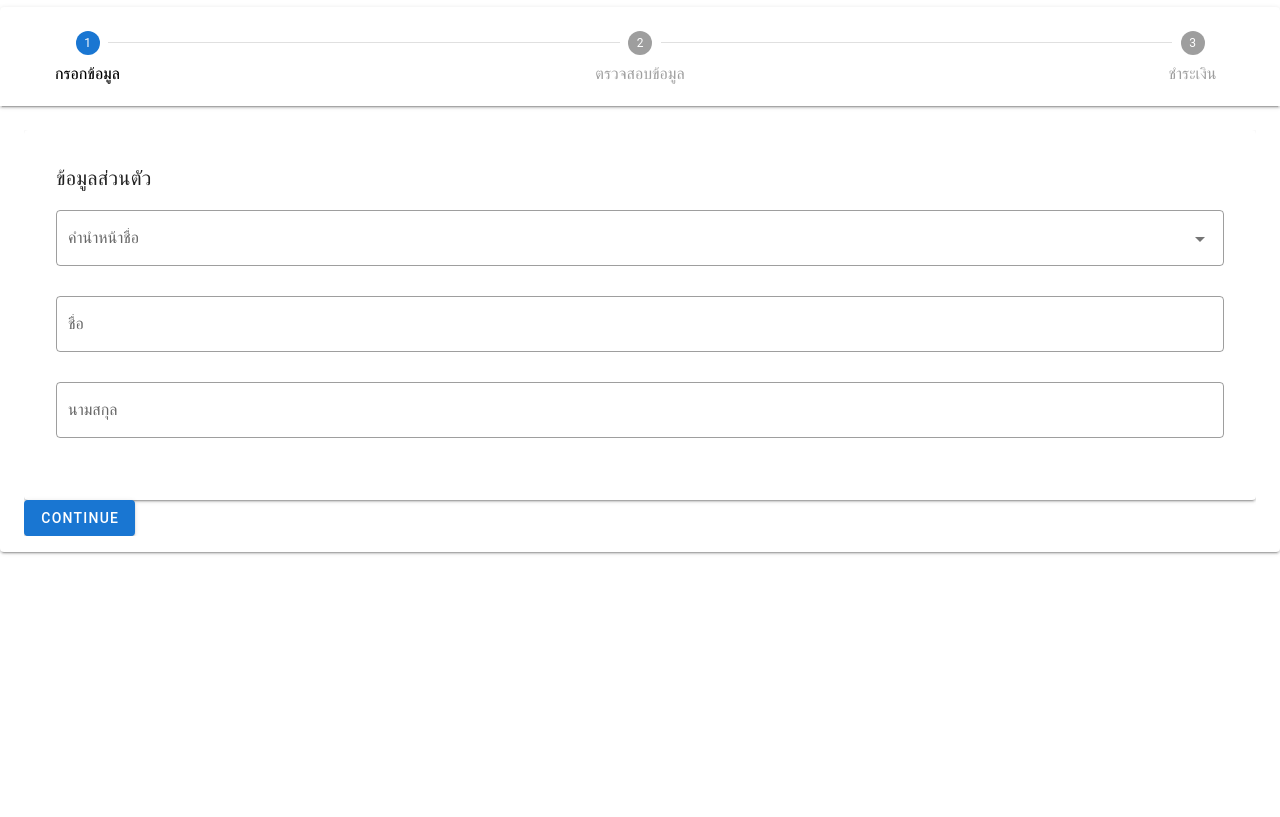
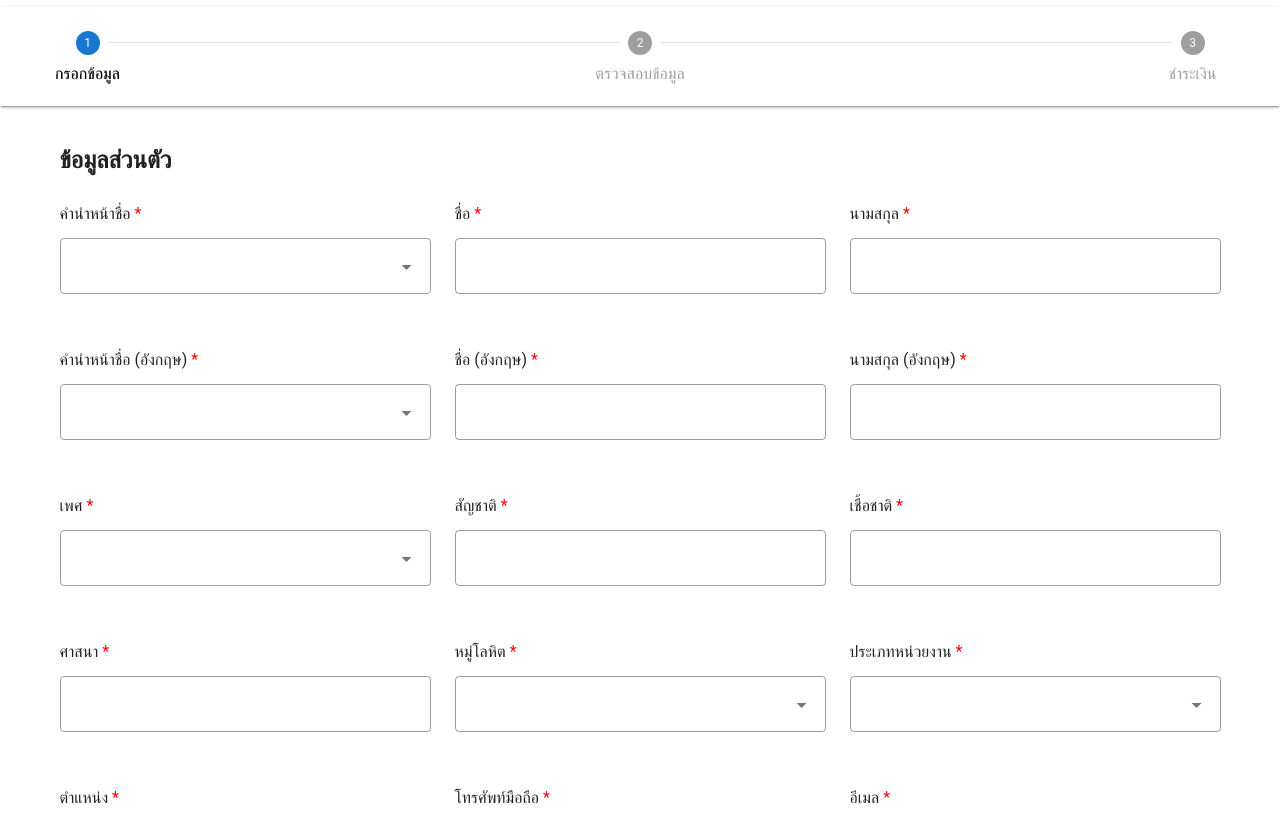
Before and after one commit to taemphong/project-ccpn, a Vue app: page /user-register in a window 1280 px wide. Shown: the part 280-1097 px from the top of the page. Before the commit the page ends 832 px from the top, so only its background shows below. Built offline with nearby package versions, Linux system fonts and the light colour scheme.

Commit message:
Userregis1

```diff
--- a/src/components/Form/UserRegisterStep1.vue
+++ b/src/components/Form/UserRegisterStep1.vue
@@ -1,35 +1,312 @@
+<template>
+    <v-container>
+      <v-row>
+        <v-col cols="12">
+          <h2>ข้อมูลส่วนตัว</h2>
+        </v-col>
+        <v-col cols="12" md="4">
+         <div class="mb-3 required">คำนำหน้าชื่อ </div>
+        <v-select v-model="prefixTh" :items="prefixOptions" outlined></v-select>
+        </v-col>
 
-// UserRegisterStep1.vue
-<template>
-  <v-card class="pa-4">
-    <v-card-title>ข้อมูลส่วนตัว</v-card-title>
-    <v-card-text>
-      <v-form>
-        <v-select
-          v-model="prefix"
-          :items="prefixOptions"
-          label="คำนำหน้าชื่อ"
-          outlined
-        ></v-select>
-        <v-text-field v-model="firstName" label="ชื่อ" outlined></v-text-field>
-        <v-text-field v-model="lastName" label="นามสกุล" outlined></v-text-field>
-      </v-form>
-    </v-card-text>
-  </v-card>
+        <v-col cols="12" md="4">
+          <div class="mb-3 required">ชื่อ </div>
+          <v-text-field v-model="firstNameTh" outlined></v-text-field>
+        </v-col>
+        <v-col cols="12" md="4">
+          <div class="mb-3 required">นามสกุล </div>
+          <v-text-field v-model="lastNameTh" outlined></v-text-field>
+        </v-col>
+      </v-row>
+
+      <v-row>
+        <v-col cols="12" md="4">
+          <div class="mb-3 required">คำนำหน้าชื่อ (อังกฤษ) </div>
+          <v-select v-model="prefixEn" :items="prefixOptionsEn" outlined></v-select>
+        </v-col>
+        <v-col cols="12" md="4">
+          <div class="mb-3 required">ชื่อ (อังกฤษ) </div>
+          <v-text-field v-model="firstNameEn" outlined></v-text-field>
+        </v-col>
+        <v-col cols="12" md="4">
+          <div class="mb-3 required">นามสกุล (อังกฤษ) </div>
+          <v-text-field v-model="lastNameEn" outlined></v-text-field>
+        </v-col>
+      </v-row>
+
+      <v-row>
+        <v-col cols="12" md="4">
+          <div class="mb-3 required">เพศ </div>
+          <v-select v-model="gender" :items="genderOptions" outlined></v-select>
+        </v-col>
+        <v-col cols="12" md="4">
+          <div class="mb-3 required">สัญชาติ </div>
+          <v-text-field v-model="nationality" outlined></v-text-field>
+        </v-col>
+        <v-col cols="12" md="4">
+          <div class="mb-3 required">เชื้อชาติ </div>
+          <v-text-field v-model="ethnicity" outlined></v-text-field>
+        </v-col>
+      </v-row>
+
+      <v-row>
+        <v-col cols="12" md="4">
+          <div class="mb-3 required">ศาสนา </div>
+          <v-text-field v-model="religion" outlined></v-text-field>
+        </v-col>
+        <v-col cols="12" md="4">
+          <div class="mb-3 required">หมู่โลหิต </div>
+          <v-select v-model="bloodType" :items="bloodTypeOptions" outlined></v-select>
+        </v-col>
+        <v-col cols="12" md="4">
+          <div class="mb-3 required">ประเภทหน่วยงาน </div>
+          <v-select v-model="organizationType" :items="organizationTypeOptions" outlined></v-select>
+        </v-col>
+      </v-row>
+
+      <v-row>
+        <v-col cols="12" md="4">
+          <div class="mb-3 required">ตำแหน่ง </div>
+          <v-select v-model="position" :items="positionOptions" outlined></v-select>
+        </v-col>
+        <v-col cols="12" md="4">
+          <div class="mb-3 required">โทรศัพท์มือถือ </div>
+          <v-text-field v-model="phoneNumber" outlined></v-text-field>
+        </v-col>
+        <v-col cols="12" md="4">
+          <div class="mb-3 required">อีเมล </div>
+          <v-text-field v-model="email" outlined></v-text-field>
+        </v-col>
+      </v-row>
+      <v-row class="mt-4 ml-1">
+  วัน-เดือน-ปีเกิด
+</v-row>
+<v-row>
+  <v-col cols="12" md="3">
+    <div class="mb-3 required">วัน </div>
+    <v-select v-model="day" :items="dayOptions" outlined></v-select>
+  </v-col>
+  <v-col cols="12" md="3">
+    <div class="mb-3 required">เดือน </div>
+    <v-select v-model="month" :items="monthOptions" outlined></v-select>
+  </v-col>
+  <v-col cols="12" md="3">
+    <div class="mb-3 required">ปี </div>
+    <v-select v-model="year" :items="yearOptions" outlined></v-select>
+  </v-col>
+  <v-col cols="12" md="3">
+    <div class="mb-3 required">เลขบัตรประชาชน </div>
+    <v-text-field v-model="idCard" outlined></v-text-field>
+  </v-col>
+</v-row>
+
+
+<v-row class="mt-4 ml-1">
+  วันหมดอายุบัตร
+</v-row>
+<v-row>
+  <v-col cols="12" md="3">
+    <div class="mb-3 required">วัน </div>
+    <v-select v-model="expireDay" :items="dayOptions" outlined></v-select>
+  </v-col>
+  <v-col cols="12" md="3">
+    <div class="mb-3 required">เดือน </div>
+    <v-select v-model="expireMonth" :items="monthOptions" outlined></v-select>
+  </v-col>
+  <v-col cols="12" md="3">
+    <div class="mb-3 required">ปี </div>
+    <v-select v-model="expireYear" :items="yearOptions2" outlined></v-select>
+  </v-col>
+  <v-col cols="12" md="3">
+    <div class="mb-3 required">ออกโดย </div>
+    <v-text-field v-model="issuedBy" outlined></v-text-field>
+  </v-col>
+</v-row>
+
+
+<v-row>
+  <v-col cols="12">
+    <h2>ที่อยู่ตามทะเบียนบ้าน</h2>
+  </v-col>
+</v-row>
+
+<v-row>
+  <v-col cols="12" md="12">
+    <div class="mb-3 required">ชื่อสถานที่ทำงาน </div>
+    <v-text-field v-model="workplaceName" outlined></v-text-field>
+  </v-col>
+</v-row>
+
+<v-row>
+  <v-col cols="12" md="4">
+    <div class="mb-3 required">จังหวัด </div>
+    <v-select v-model="province" :items="provinceOptions" outlined></v-select>
+  </v-col>
+  <v-col cols="12" md="4">
+    <div class="mb-3 required">อำเภอ/เขต </div>
+    <v-select v-model="district" :items="districtOptions" outlined></v-select>
+  </v-col>
+  <v-col cols="12" md="4">
+    <div class="mb-3 required">ตำบล/แขวง </div>
+    <v-select v-model="subdistrict" :items="subdistrictOptions" outlined></v-select>
+  </v-col>
+</v-row>
+
+<v-row>
+  <v-col cols="12" md="4">
+    <div class="mb-3 required">รหัสไปรษณีย์ </div>
+    <v-text-field v-model="postalCode" outlined></v-text-field>
+  </v-col>
+  <v-col cols="12" md="4">
+    <div class="mb-3 required">โทรศัพท์ที่ทำงาน </div>
+    <v-text-field v-model="workPhone" outlined></v-text-field>
+  </v-col>
+  <v-col cols="12" md="4">
+    <div class="mb-3 required">อีเมล </div>
+    <v-text-field v-model="jobEmail" outlined></v-text-field>
+  </v-col>
+</v-row>
+
+
+     <v-row>
+  <v-col cols="12">
+    <h2>ที่อยู่ปัจจุบัน </h2>
+  </v-col>
+</v-row>
+
+<v-row>
+  <v-col cols="12" md="12">
+    <div class="mb-3 required">ที่อยู่ </div>
+    <v-text-field v-model="currentAddress" outlined></v-text-field>
+  </v-col>
+</v-row>
+
+<v-row>
+  <v-col cols="12" md="4">
+    <div class="mb-3 required">จังหวัด </div>
+    <v-select v-model="currentProvince" :items="currentprovinceOptions" outlined></v-select>
+  </v-col>
+  <v-col cols="12" md="4">
+    <div class="mb-3 required">อำเภอ/เขต </div>
+    <v-select v-model="currentDistrict" :items="currentdistrictOptions" outlined></v-select>
+  </v-col>
+  <v-col cols="12" md="4">
+    <div class="mb-3 required">ตำบล/แขวง </div>
+    <v-select v-model="currentSubdistrict" :items="currentsubdistrictOptions" outlined></v-select>
+  </v-col>
+</v-row>
+
+<v-row>
+  <v-col cols="12" md="4">
+    <div class="mb-3 required">รหัสไปรษณีย์ </div>
+    <v-text-field v-model="currentPostalCode" outlined></v-text-field>
+  </v-col>
+  <v-col cols="12" md="4">
+    <div class="mb-3 required">โทรศัพท์มือถือ </div>
+    <v-text-field v-model="mobilePhone" outlined></v-text-field>
+  </v-col>
+</v-row>
+
+
+
+    </v-container>
   </template>
 
   <script>
   export default {
     data() {
       return {
-      prefix: '',
-      firstName: '',
-      lastName: '',
+        // คำนำหน้าชื่อภาษาไทย
+    prefixTh: '',
     prefixOptions: ['นาย', 'นาง', 'นางสาว'],
+
+        // คำนำหน้าชื่อภาษาอังกฤษ
+    prefixEn: '',
+    prefixOptionsEn: ['Mr.', 'Mrs.', 'Miss'],
+
+        // ชื่อและนามสกุล
+    firstNameTh: '',
+    lastNameTh: '',
+    firstNameEn: '',
+    lastNameEn: '',
+
+        // เพศ
+    gender: '',
+    genderOptions: ['ชาย', 'หญิง', 'อื่น ๆ'],
+
+        // สัญชาติ & เชื้อชาติ
+    nationality: '',
+    ethnicity: '',
+
+        // ศาสนา
+    religion: '',
+
+        // หมู่โลหิต
+    bloodType: '',
+    bloodTypeOptions: ['A', 'B', 'AB', 'O'],
+
+        // ประเภทหน่วยงาน
+    organizationType: '',
+    organizationTypeOptions: ['ภาครัฐ', 'เอกชน', 'รัฐวิสาหกิจ', 'อื่น ๆ'],
+
+        // ตำแหน่ง
+    position: '',
+    positionOptions: ['พนักงาน', 'ผู้จัดการ', 'ผู้บริหาร'],
+
+        // เบอร์โทรศัพท์ & อีเมล
+     phoneNumber: '',
+    email: '',
+    day: '',
+    month: '',
+    year: '',
+    idCard: '',
+    dayOptions: Array.from({ length: 31 }, (_, i) => i + 1), // 1-31
+    monthOptions: [
+      "มกราคม", "กุมภาพันธ์", "มีนาคม", "เมษายน", "พฤษภาคม", "มิถุนายน",
+      "กรกฎาคม", "สิงหาคม", "กันยายน", "ตุลาคม", "พฤศจิกายน", "ธันวาคม"
+    ],
+    yearOptions: Array.from({ length: 100 }, (_, i) => new Date().getFullYear() - i),
+    expireDay: '',
+    expireMonth: '',
+    expireYear: '',
+    issuedBy: '',
+    yearOptions2: Array.from({ length: 50 }, (_, i) => new Date().getFullYear() + i),
+    workplaceName: '',
+    province: '',
+    district: '',
+    subdistrict: '',
+    postalCode: '',
+    workPhone: '',
+    jobEmail: '',
+    provinceOptions: ["กรุงเทพมหานคร", "เชียงใหม่", "ขอนแก่น", "ภูเก็ต"], // เพิ่มจังหวัดที่ต้องการ
+    districtOptions: [],
+    subdistrictOptions: [],
+
+    currentAddress: '',
+    currentProvince: null,
+    currentDistrict: null,
+    currentSubdistrict: null,
+    currentPostalCode: '',
+    mobilePhone: '',
+    currentprovinceOptions: ["กรุงเทพมหานคร", "เชียงใหม่", "ขอนแก่น", "ภูเก็ต"], // เพิ่มจังหวัดที่ต้องการ
+    currentdistrictOptions: [],
+    currentsubdistrictOptions: [],
+
+
+
+
       };
     },
   };
+
+
+
   </script>
 
   <style scoped>
+  .required::after {
+  content: '*';
+  color: red;
+}
+
   </style>
```
Lines whose indentation alone changed are shown as unchanged.
